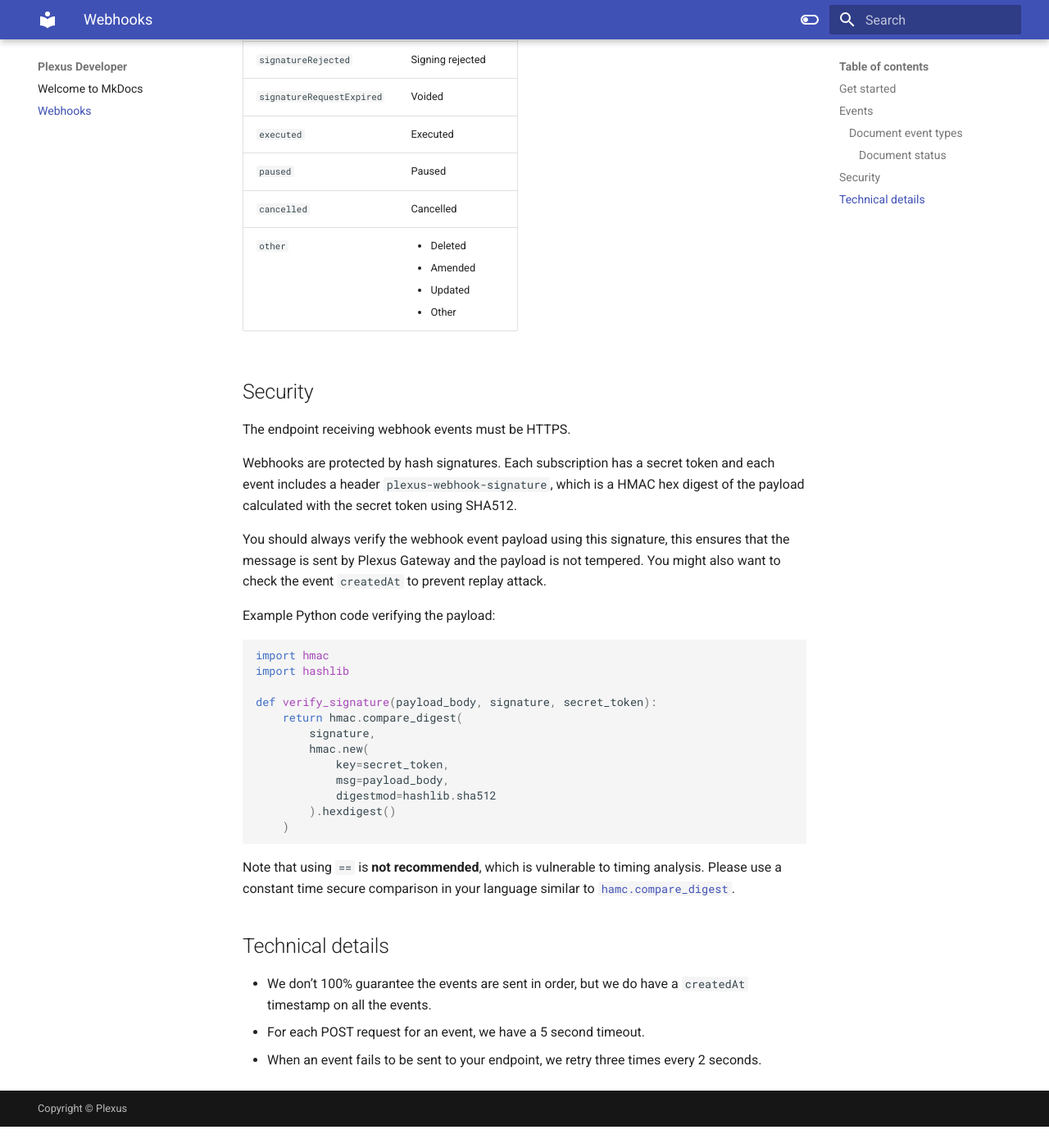
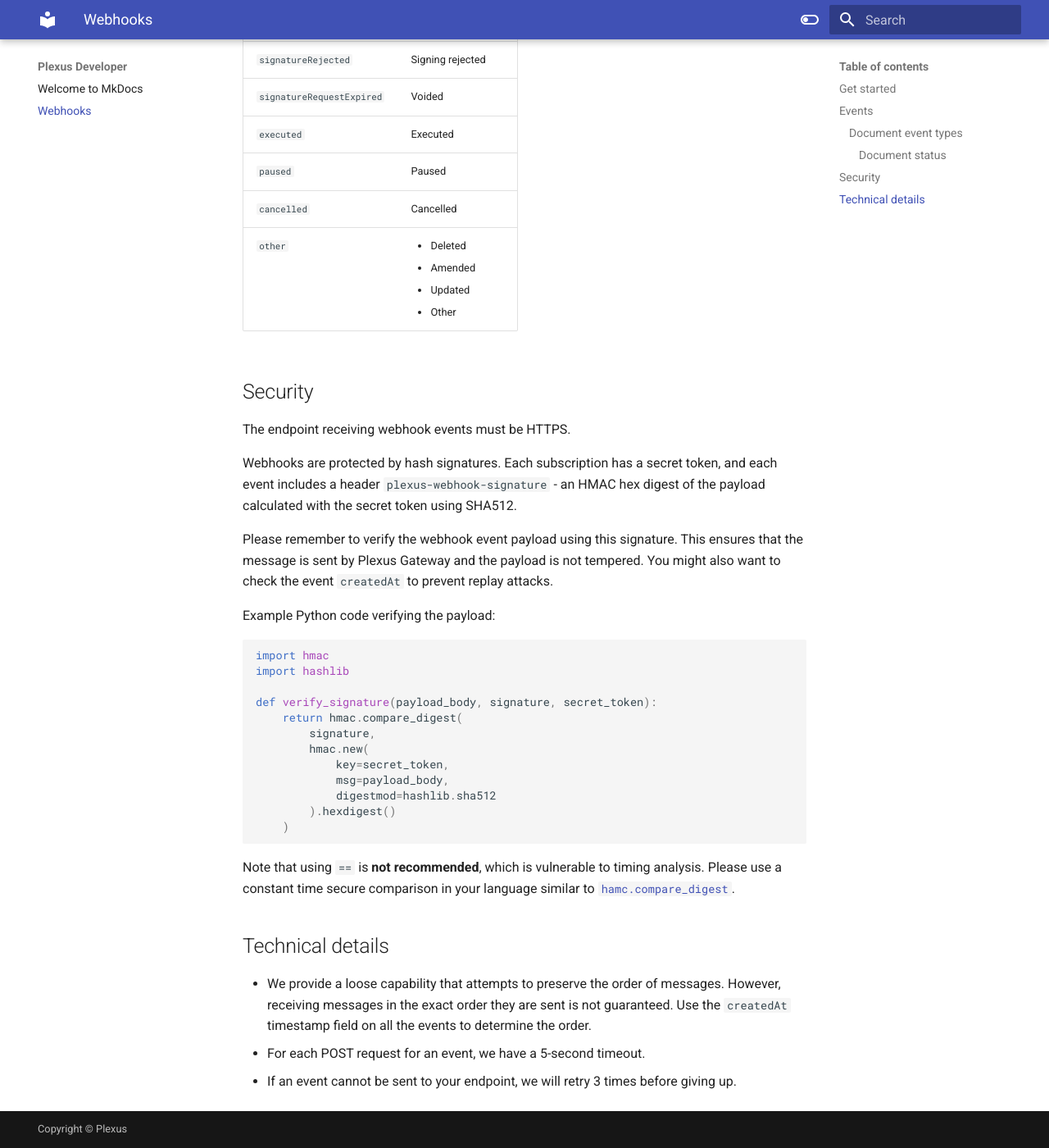
Before and after one commit to Plexlogic/developer, an MkDocs documentation site: the page built from docs/webhooks.md, in a window 1280 px wide and 1400 px high, scrolled down 2862 px. Shown: the whole window at 82% size. Built offline with MkDocs 1.6.1 and Material for MkDocs 9.7.7, drawn with Linux system fonts in a browser that asks for light colours; before the commit the page ends 4236 px from its top, so only the background shows below that; some of the changed text lies outside the part shown.

Commit message:
Review feedback and grammar check

```diff
--- a/docs/webhooks.md
+++ b/docs/webhooks.md
@@ -1,14 +1,14 @@
 # Webhooks
 
-Webhooks enables you to integrate Plexus Gateway to external systems such as updating your Salesforce, Slack, calendar or even create a payment draft in Xero. Imagination is your limit.
+Webhooks enables you to integrate Plexus Gateway to external systems, such as updating your Salesforce, Slack, calendar, or even creating a payment draft in Xero. Imagination is your limit.
 
-When an event happens, we will send a HTTP POST request to your configured endpoint.
+When an event happens, we will send an HTTP POST request to your configured endpoint.
 
 ## Get started
 
 Start configuring your webhook endpoint by contacting our Customer Success team.
 
-Just tell us the [event types](#events) you want to subscribe and your endpoint(s). We will give you a secret token for each subscription or you can specify your own.
+Just tell us the [event types](#events) you want to subscribe to and your endpoint(s). We will give you a secret token for each subscription, or you can specify your own.
 
 ## Events
 
@@ -98,9 +98,9 @@ Document event types share the same payload format.
 
 #### Document status
 
-Webhook document event status is different from the status in Plexus Gateway, the mapping is shown in the table below.
+Webhook document event status is different from the status in Plexus Gateway. The mapping is shown in the table below.
 
-The mapping table here is for easier linking and understanding of the status in the webhook and the status shown in the Gateway. Note that although we try to maintain the status and mapping, we might decide to change the mapping but we will maintain the webhook status. You may not rely on the mapping programmatically.
+The mapping table here is for easier linking and understanding of the status in the webhook and the status shown in the Gateway. Note that although we try to maintain the status and mapping, we might decide to change the mapping, but we will maintain the webhook status. You may not rely on the mapping programmatically.
 
 | Webhook document status | Gateway status(es) |
 | --- | --- |
@@ -124,9 +124,9 @@ The mapping table here is for easier linking and understanding of the status in
 
 The endpoint receiving webhook events must be HTTPS.
 
-Webhooks are protected by hash signatures. Each subscription has a secret token and each event includes a header `plexus-webhook-signature`, which is a HMAC hex digest of the payload calculated with the secret token using SHA512.
+Webhooks are protected by hash signatures. Each subscription has a secret token, and each event includes a header `plexus-webhook-signature` - an HMAC hex digest of the payload calculated with the secret token using SHA512.
 
-You should always verify the webhook event payload using this signature, this ensures that the message is sent by Plexus Gateway and the payload is not tempered. You might also want to check the event `createdAt` to prevent replay attack.
+Please remember to verify the webhook event payload using this signature. This ensures that the message is sent by Plexus Gateway and the payload is not tempered. You might also want to check the event `createdAt` to prevent replay attacks.
 
 Example Python code verifying the payload:
 
@@ -149,6 +149,6 @@ Note that using `==` is **not recommended**, which is vulnerable to timing analy
 
 ## Technical details
 
-- We don’t 100% guarantee the events are sent in order, but we do have a `createdAt` timestamp on all the events.
-- For each POST request for an event, we have a 5 second timeout.
-- When an event fails to be sent to your endpoint, we retry three times every 2 seconds.
+- We provide a loose capability that attempts to preserve the order of messages. However, receiving messages in the exact order they are sent is not guaranteed. Use the `createdAt` timestamp field on all the events to determine the order.
+- For each POST request for an event, we have a 5-second timeout.
+- If an event cannot be sent to your endpoint, we will retry 3 times before giving up.
```
Also changed, not shown: other parts of docs/webhooks.md (+1 -1 lines), README.md (+2 -2 lines).
